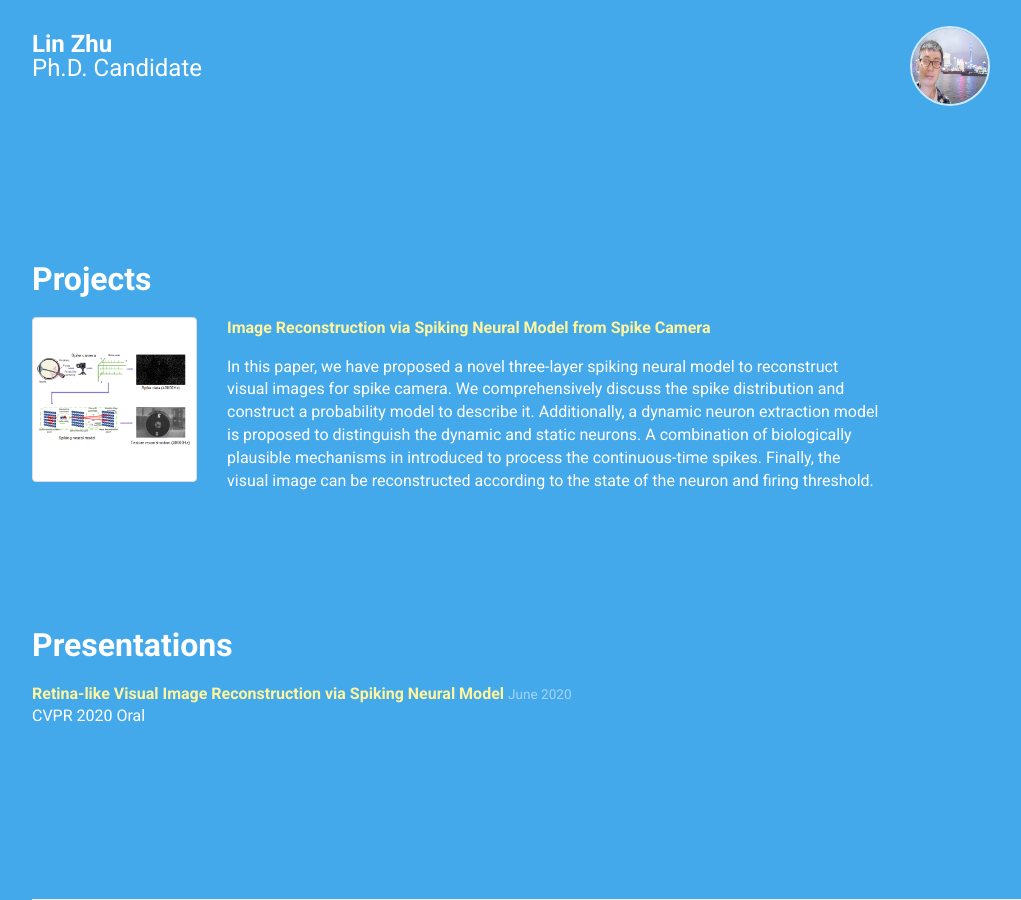
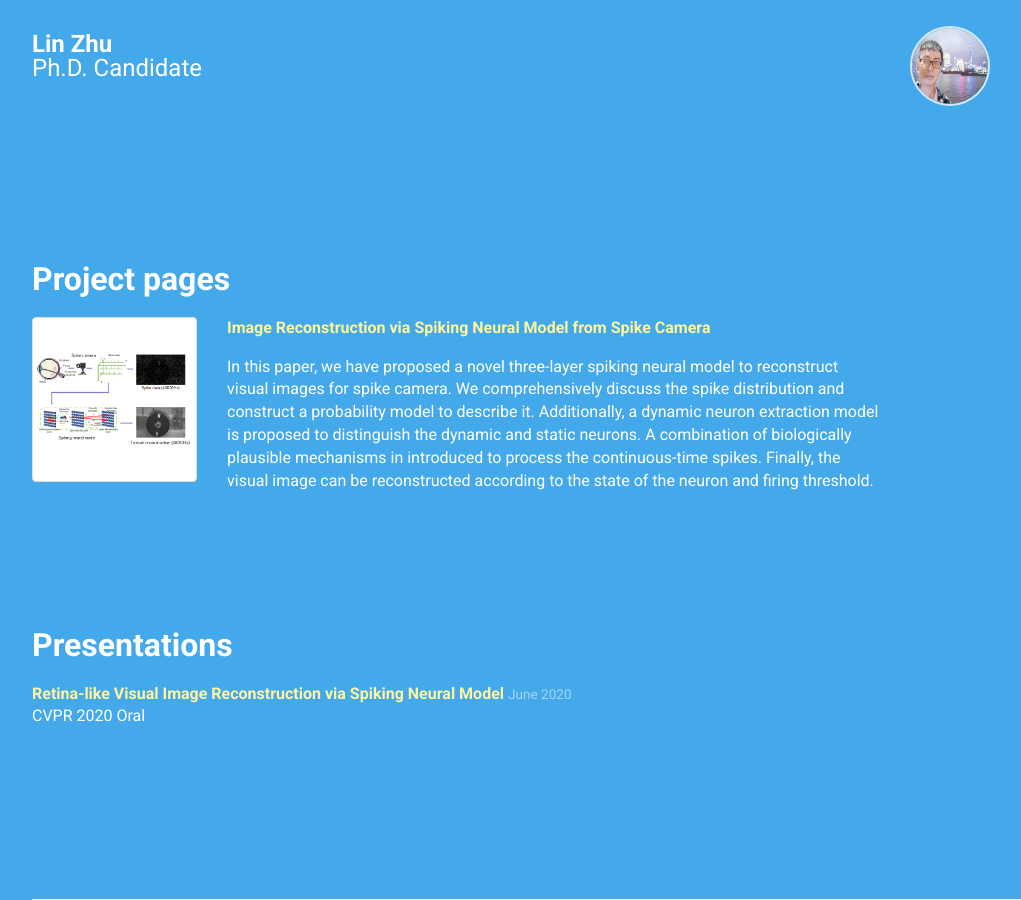
Before and after one commit to Crazyspike/home, a Jekyll site: the page built from index.html, in a window 1280 px wide and 900 px high, scrolled down 1038 px. Shown: the whole window, without its empty margins (38-1059 px from the left). Built offline with Jekyll 4.4.1, drawn with Linux system fonts in a browser that asks for light colours; nearby versions of some CDN libraries.

Commit message:
Update albertine.html

```diff
--- a/_layouts/albertine.html
+++ b/_layouts/albertine.html
@@ -173,7 +173,7 @@ It is threatened by habitat loss.
   <section class="container">
     <div class="row">
       <div class="col-md-9">
-        <h3>Projects</h3>
+        <h3>Project pages</h3>
       </div>
     </div>
 
```
